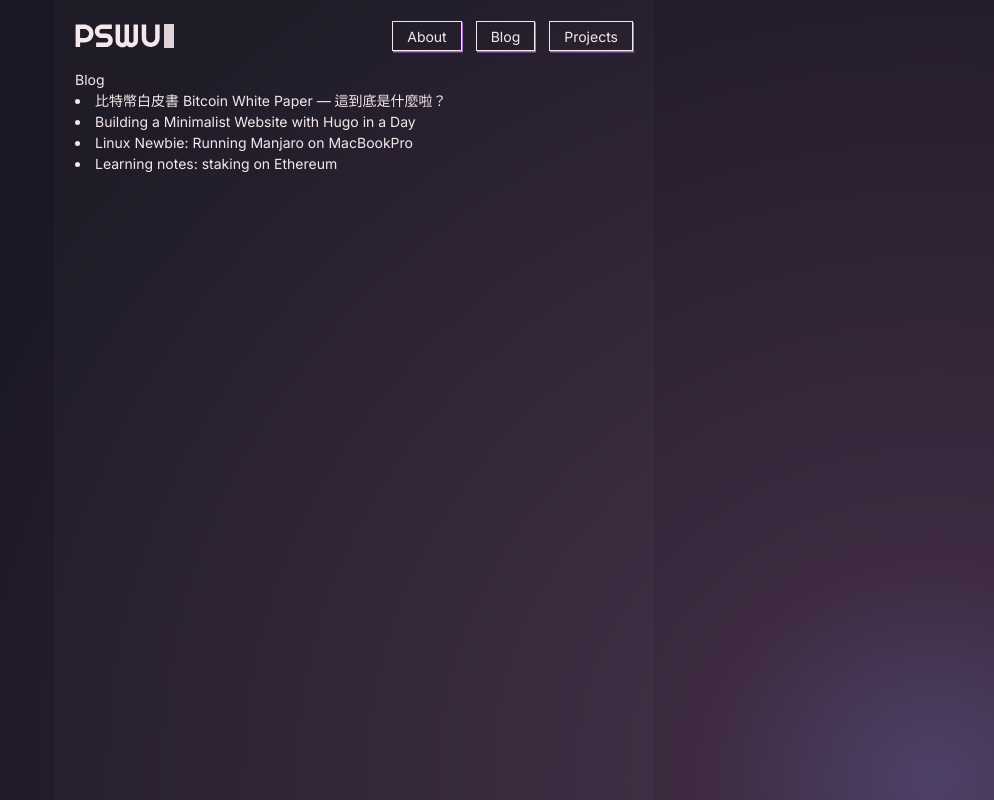
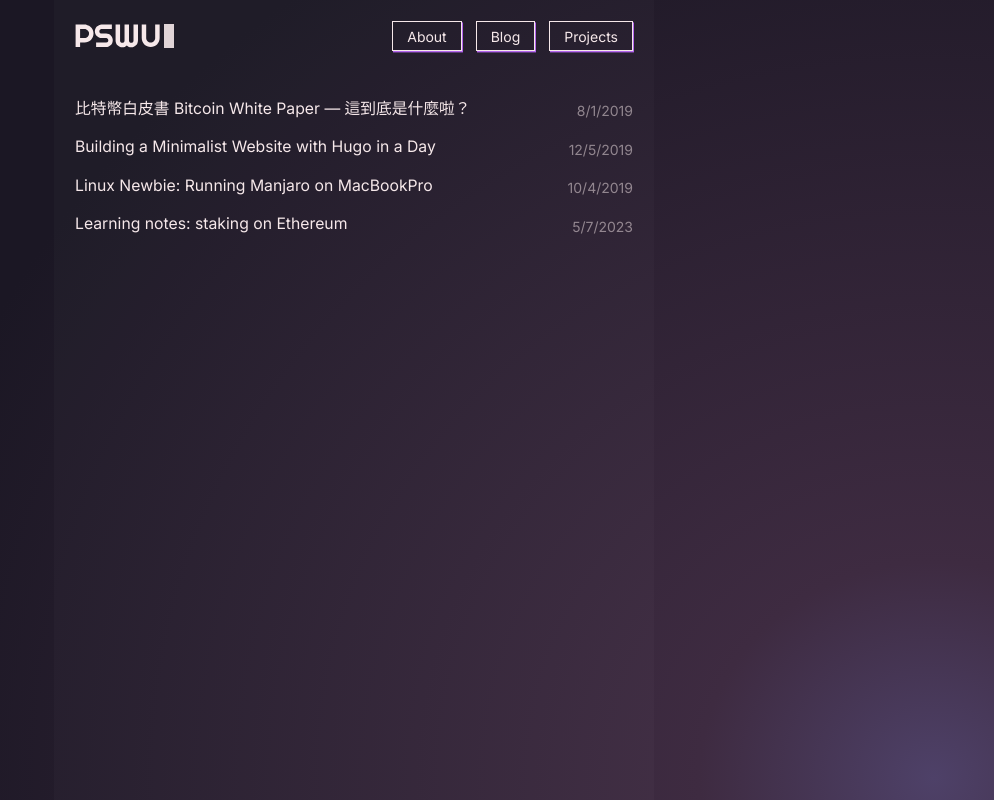
Before and after one commit to pswu11/pswu.dev, a Next.js app: page /blog in a window 1280 px wide. Shown: the whole page, without its empty margins (286-1280 px from the left). Built offline with nearby package versions, Linux system fonts and the light colour scheme.

Commit message:
style blog

```diff
--- a/app/blog/page.tsx
+++ b/app/blog/page.tsx
@@ -11,12 +11,13 @@ export default function Blog() {
     blogPosts.push({ postFrontmatter, slug: post.split(".")[0]})
   }
 
+
   return (
-    <section className="">
-      Blog
+    <section className="text-lg flex flex-col gap-4 my-8">
       {blogPosts.map((post) => (
-        <li key={post.slug}>
-          <Link href={`/blog/${post.slug}`}>{post.postFrontmatter.title}</Link>
+        <li key={post.slug} className="flex justify-between items-end">
+          <Link href={`/blog/${post.slug}`} className="hover:underline">{post.postFrontmatter.title}</Link>
+          <span className="text-base opacity-50">{new Date(post.postFrontmatter.date).toLocaleDateString("en-US")}</span>
         </li>
       ))}
     </section>
```
